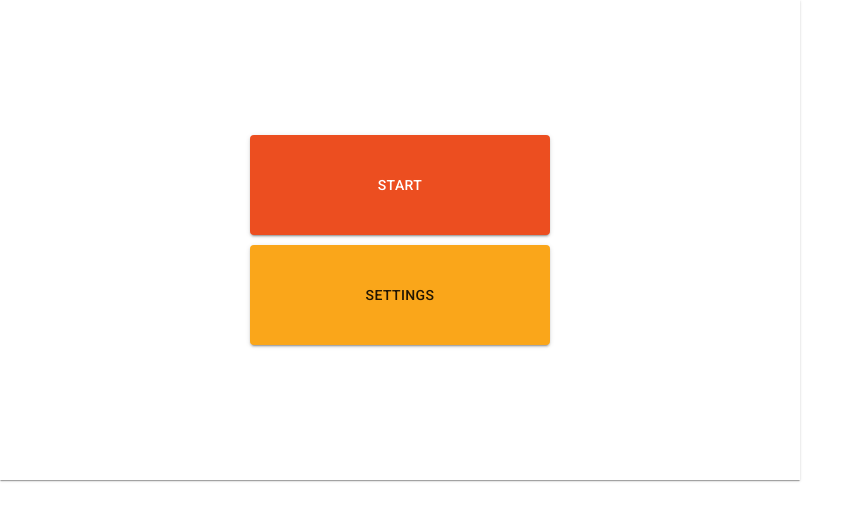
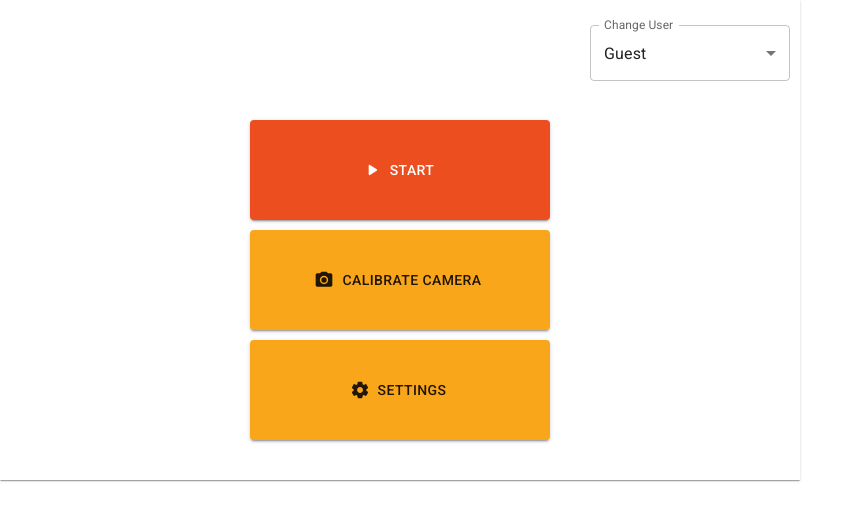
Before and after one commit to OHSutton/fatigue, a React (Create React App) app: page / in a window 1280 px wide. Shown: the top 520 px of the page, without its empty margins (0-864 px from the left). Built offline with nearby package versions, Linux system fonts and the light colour scheme; data requests are answered from the project's data file.

Commit message:
Implemented multiple user functionality, added 'current user' entry to the json database, rearranged homescreen and added new page for camera calibration

```diff
--- a/db.json
+++ b/db.json
@@ -1,4 +1,12 @@
 {
+  "current-user-id": {
+    "id": 0,
+    "name": "Guest",
+    "F1": "auditory",
+    "F2": "vibrator",
+    "F3": "trivia",
+    "F4": "parking"
+  },
   "users": [
     {
       "id": 0,
@@ -7,6 +15,14 @@
       "F2": "vibrator",
       "F3": "trivia",
       "F4": "parking"
+    },
+    {
+      "id": 1,
+      "name": "Darren",
+      "F1": "auditory",
+      "F2": "auditory",
+      "F3": "trivia",
+      "F4": "auditory"
     }
   ],
   "trivia": [
--- a/src/App.js
+++ b/src/App.js
@@ -7,7 +7,7 @@ import { ThemeProvider } from '@mui/material/styles';
 import Homescreen from "./components/Homescreen";
 import Start from "./components/Start";
 import Settings from "./components/Settings";
-
+import Calibrate from "./components/Calibrate"
 
 import SiteTheme from "./styles/Theme";
 
@@ -23,7 +23,7 @@ function App() {
             <Route path={"/"} exact component={() => <Homescreen />} />
             <Route path={"/start"} exact component={() => <Start />} />
             <Route path={"/settings"} exact component={() => <Settings />} />
-            {/* Add other routes here */}
+            <Route path={"/calibrate"} exact component={() => <Calibrate />} />
           </Switch>
         </Router>
       </div>
--- /dev/null
+++ b/src/components/Calibrate.js
@@ -0,0 +1,18 @@
+import React, {useEffect, useState} from "react"
+
+import '../styles/calibrate.css'
+import '../styles/common.css'
+import {Paper} from "@mui/material";
+
+
+
+const Calibrate = () => {
+  return (
+    <Paper className={'page'} square={true}>
+      HELLO
+    </Paper>
+  )
+}
+
+
+export default Calibrate
--- a/src/components/Homescreen.js
+++ b/src/components/Homescreen.js
@@ -1,52 +1,64 @@
 import React, {useEffect, useState} from "react"
 import { Link } from "react-router-dom";
-import {Paper, Button} from "@mui/material";
-import {makeStyles} from "@mui/styles";
+
+import {Paper, Button, InputLabel, Select, MenuItem, FormControl} from "@mui/material";
+
+import CameraAltIcon from '@mui/icons-material/CameraAlt';
+import PlayArrowRoundedIcon from '@mui/icons-material/PlayArrowRounded';
+import SettingsRoundedIcon from '@mui/icons-material/SettingsRounded';
 
 import userService from "../services/users";
 import {Guest} from "../utils";
 
+import '../styles/common.css'
+import '../styles/homescreen.css'
 
-const useStyles = makeStyles({
-  page: {
-    width: 800,
-    height: 480,
-    display: 'flex',
-    flexDirection: 'column',
-    justifyContent: 'center',
-    alignItems: 'center',
-    rowGap: 10,
-  },
+const Header = ({users, currentUser, updateCurrentUser}) => {
+  const menuItems = users.map(user =>
+    <MenuItem key={user.name} value={user.name}>{user.name}</MenuItem>
+  )
 
-  homeButton: {
-    width: 300,
-    height: 100,
-  }
-});
+  return (
+    <div className={'header'}>
+      <FormControl sx={{width: 200}}>
+        <InputLabel id={`change-current-user`}>Change User</InputLabel>
+        <Select
+          labelId={`change-current-user`}
+          id={currentUser.id.toString()}
+          value={currentUser.name}
+          label={"Change User"}
+          onChange={(event) => {updateCurrentUser(event)}}
+        >
+          {menuItems}
+        </Select>
+      </FormControl>
+    </div>
+  )
+}
 
+const ControlPanel = () => {
+  return (
+    <div className={'homescreen-buttons'}>
+      <Button className={'big-button'} component={Link} to={"/start"} variant={"contained"} color={"primary"}
+              startIcon={<PlayArrowRoundedIcon />}>
+        Start
+      </Button>
+      <Button className={'big-button'} component={Link} to={"/calibrate"} variant={"contained"} color={"secondary"}
+              startIcon={<CameraAltIcon/>}>
+        Calibrate Camera
+      </Button>
+      <Button className={'big-button'} component={Link} to={"/settings"} variant={"contained"} color={"secondary"}
+              startIcon={<SettingsRoundedIcon />}>
+        Settings
+      </Button>
+    </div>
+  )
+}
 
 const Homescreen = () => {
   const [currentUser, setCurrentUser] = useState(Guest)
-  const [allUsers, setAllUsers] = useState([])
+  const [allUsers, setAllUsers] = useState([Guest])
 
-  let currentUserId = localStorage.getItem('currentUserId')
-
-  if (!currentUserId) {
-    localStorage.setItem('currentUserId', '0') // Set to default Guest user
-    currentUserId = 0
-  } else {
-    currentUserId = parseInt(currentUserId)
-  }
-
-  // Get current user
-  useEffect(() => {
-    userService
-      .getUserById(currentUserId)
-      .then(user => {
-        console.log("Fetched user", user)
-        setCurrentUser(user)
-      })
-  }, [currentUserId])
   // Get all users
   useEffect(() => {
     userService
@@ -57,16 +69,31 @@ const Homescreen = () => {
       })
   }, [])
 
+  // Get current user
+  useEffect(() => {
+    userService
+      .getCurrentUser()
+      .then(user => {
+        console.log("Fetched user", user)
+        setCurrentUser(user)
+      })
+  }, [])
 
-  const classes = useStyles();
+
+  const updateCurrentUser = (event) => {
+    let newCurrent = allUsers.find(user =>
+      user.name === event.target.value
+    )
+    userService.setCurrentUser(newCurrent)
+      .then(resp => {
+       setCurrentUser(resp)
+    })
+  }
+
   return (
-    <Paper className={classes.page} square={true}>
-      <Button className={classes.homeButton} component={Link} to={"/start"} variant={"contained"} color={"primary"}>
-        Start
-      </Button>
-      <Button className={classes.homeButton} component={Link} to={"/settings"} variant={"contained"} color={"secondary"}>
-        Settings
-      </Button>
+    <Paper className={'page homescreen-spaced'} square={true}>
+      <Header users={allUsers} currentUser={currentUser} updateCurrentUser={updateCurrentUser}/>
+      <ControlPanel />
     </Paper>
   )
 }
--- a/src/components/Settings.js
+++ b/src/components/Settings.js
@@ -57,27 +57,25 @@ const Configurable = ({name, configId, user, onChange}) => {
   )
 }
 
-
 const Settings = () => {
   const [user, setUser] = useState(Guest)
-  const currentUserId = localStorage.getItem('currentUserId')
 
   useEffect(() => {
     userService
-      .getUserById(currentUserId)
+      .getCurrentUser()
       .then(curUser => {
         setUser(curUser)
       })
-  }, [currentUserId])
+  }, [])
 
   const recordSelection = (event, selectionId) => {
     const newUser = {...user, [selectionId]: event.target.value}
-    userService.updateUser(currentUserId, newUser).then(r => setUser(r))
+    userService.updateUser(newUser.id, newUser).then(r => setUser(r))
   }
 
   const reset = () => {
-    const newUser = {...Guest}
-    userService.updateUser(currentUserId, newUser).then(r => setUser(r))
+    const newUser = {...Guest, id: user.id, name: user.name}
+    userService.updateUser(newUser.id, newUser).then(r => setUser(r))
   }
 
   return (
--- a/src/services/users.js
+++ b/src/services/users.js
@@ -1,10 +1,16 @@
 import axios from 'axios'
 
+const currentUserUrl = 'http://localhost:3001/current-user-id'
 const baseUrl = 'http://localhost:3001/users'
 
 
 const getAllUsers = () => {
   const req = axios.get(baseUrl)
+  return req.then(response => response.data)
+}
+
+const getCurrentUser = () => {
+  const req = axios.get(currentUserUrl)
   return req.then(response => response.data)
 }
 
@@ -23,5 +29,10 @@ const updateUser = (id, newUser) => {
   return req.then(response => response.data)
 }
 
+const setCurrentUser = (newUser) => {
+  const req = axios.put(currentUserUrl, newUser)
+  return req.then(response => response.data)
+}
 
-export default { getAllUsers, getUserById, createUser, updateUser}
+// eslint-disable-next-line import/no-anonymous-default-export
+export default { getAllUsers, getUserById, getCurrentUser, createUser, updateUser, setCurrentUser}
--- /dev/null
+++ b/src/styles/common.css
@@ -0,0 +1,14 @@
+.page {
+    width: 800px;
+    height: 480px;
+}
+
+.big-button {
+    width: 300px;
+    height: 100px;
+}
+
+.skinny-button {
+    width: 300px;
+    height: 100px;
+}
--- /dev/null
+++ b/src/styles/homescreen.css
@@ -0,0 +1,21 @@
+.homescreen-spaced {
+    display: flex;
+    flex-direction: column;
+    justify-content: space-between;
+}
+
+.header {
+    margin-top: 25px;
+    display: flex;
+    justify-content: flex-end;
+    margin-right: 10px;
+}
+
+.homescreen-buttons {
+    display: flex;
+    flex-direction: column;
+    justify-content: center;
+    align-items: center;
+    row-gap: 10px;
+    margin-bottom: 40px;
+}
--- a/src/styles/settings.css
+++ b/src/styles/settings.css
@@ -1,7 +1,4 @@
-.page {
-    width: 800px;
-    height: 480px;
-}
+
 
 .title-bar {
     display: flex;
```
Also changed, not shown: src/styles/calibrate.css (added).
